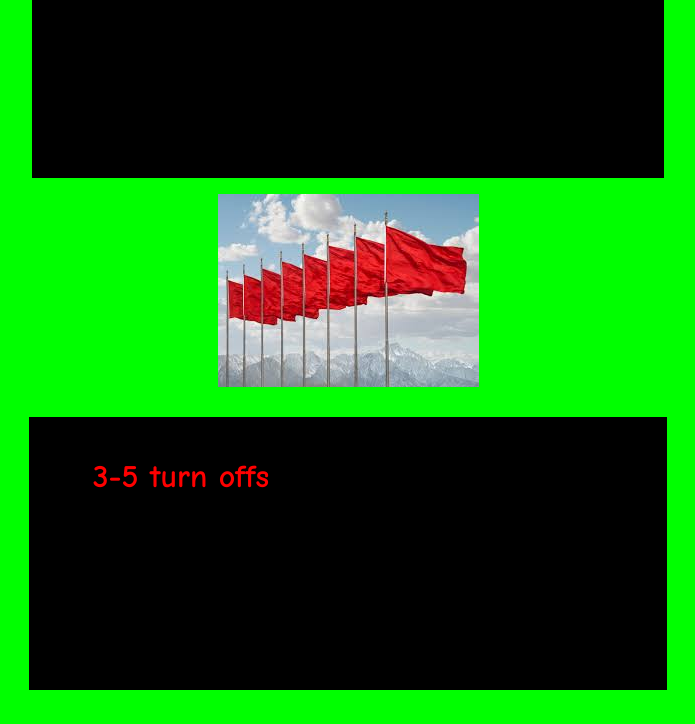
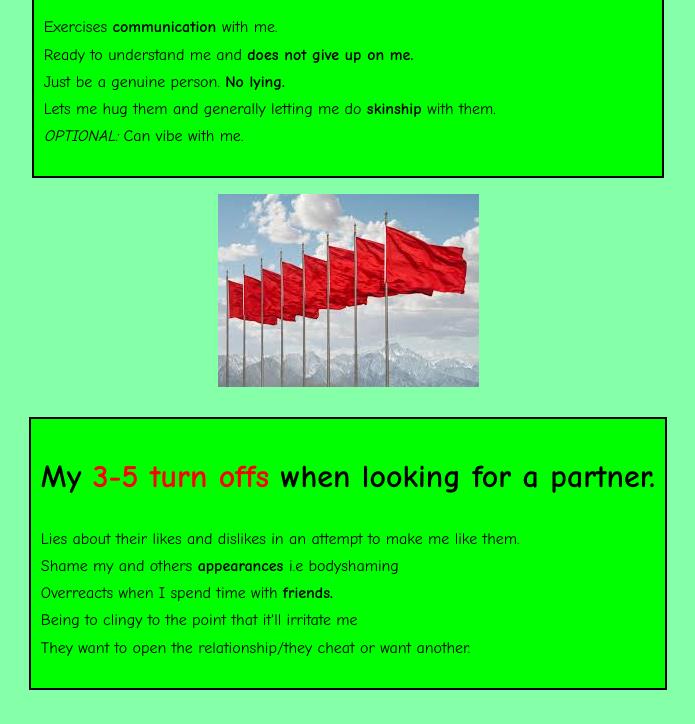
Before and after one commit to rnmtn/css_banner, a plain HTML site: page index.html in a window 1280 px wide. Shown: the part 365-1089 px from the top of the page, without its empty margins (292-987 px from the left). Drawn offline with Linux system fonts and the light colour scheme.

Commit message:
Update index.html

```diff
--- a/index.html
+++ b/index.html
@@ -5,7 +5,7 @@
 		<style>
 		body {
 			font-family: Comic Sans MS;
-			background-color: rgba(0, 255, 0);
+			background-color: rgb(133, 255, 168);
 			line-height: 1.7;
 			padding: 10px;
 			text-align: center;}
@@ -13,7 +13,7 @@
 			margin-bottom: 1em;}
 		.banner {
 			border: 2px solid black;
-			background: rgb(0, 0, 0);
+			background: rgb(0, 255, 0);
 			padding: inherit;
 			margin-bottom: 1em;
 			display: inline-block;
```
